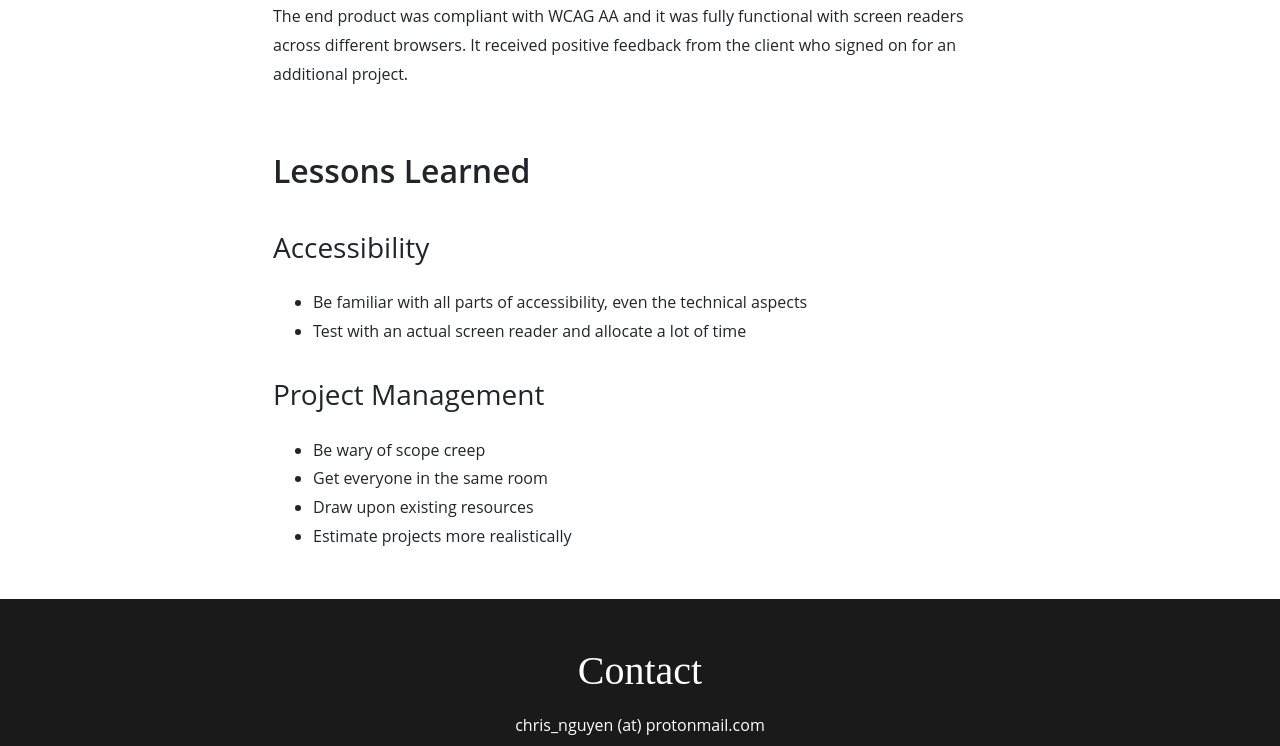
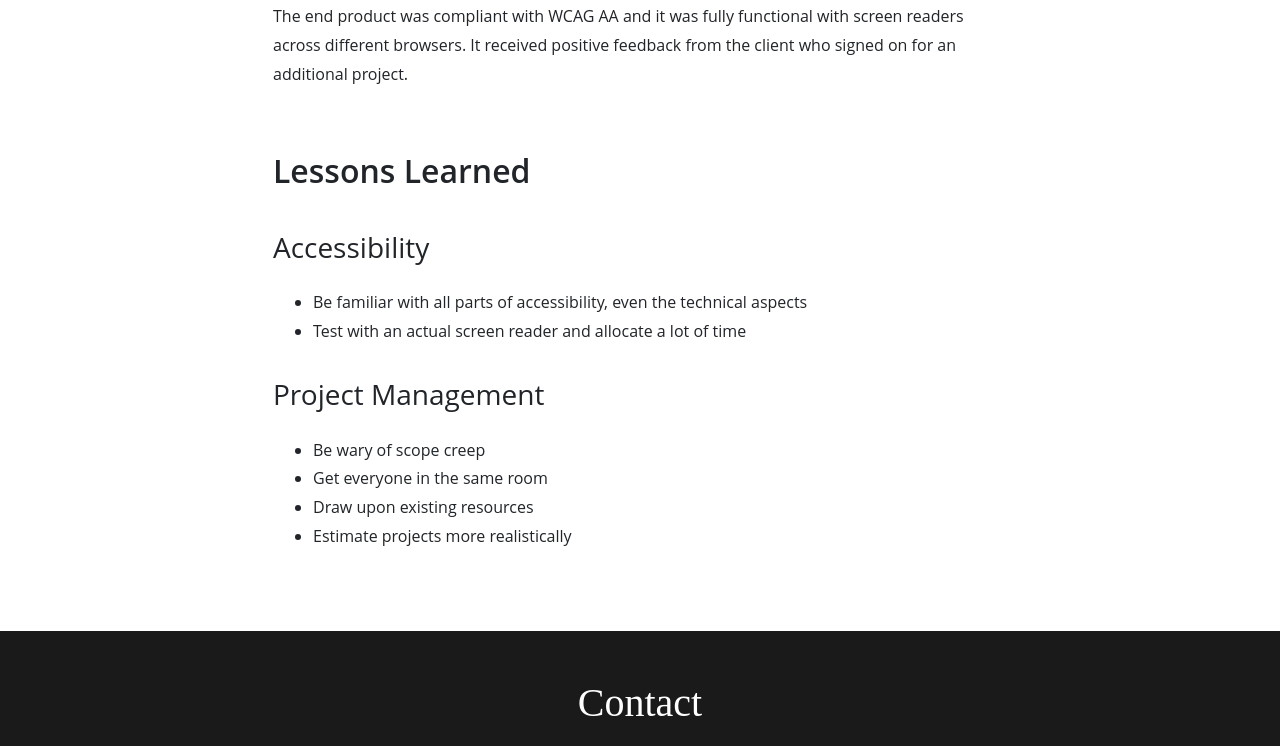
Before and after one commit to chrisenn/chrisenn.github.io, a plain HTML site: page case-studies/edocs.html in a window 1280 px wide. Shown: the part 2860-3606 px from the top of the page. Drawn offline with nearby package versions, Linux system fonts and the light colour scheme.

Commit message:
Increasing the padding on "last"

```diff
--- a/global.css
+++ b/global.css
@@ -47,7 +47,7 @@ section.first
 
 section.last
 {
-	padding-bottom: 32px;
+	padding-bottom: 64px;
 }
 
 .row
```
